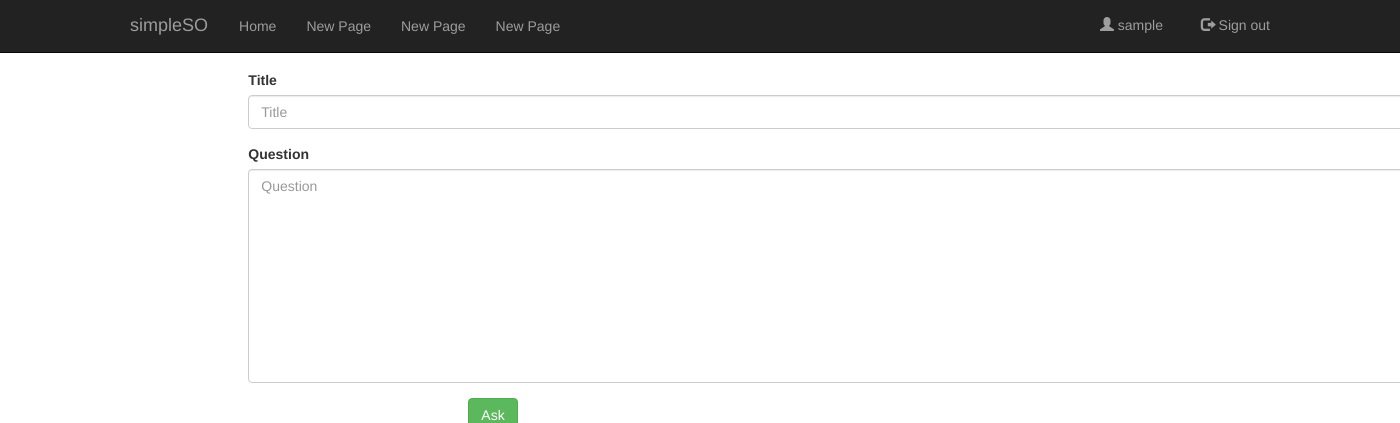
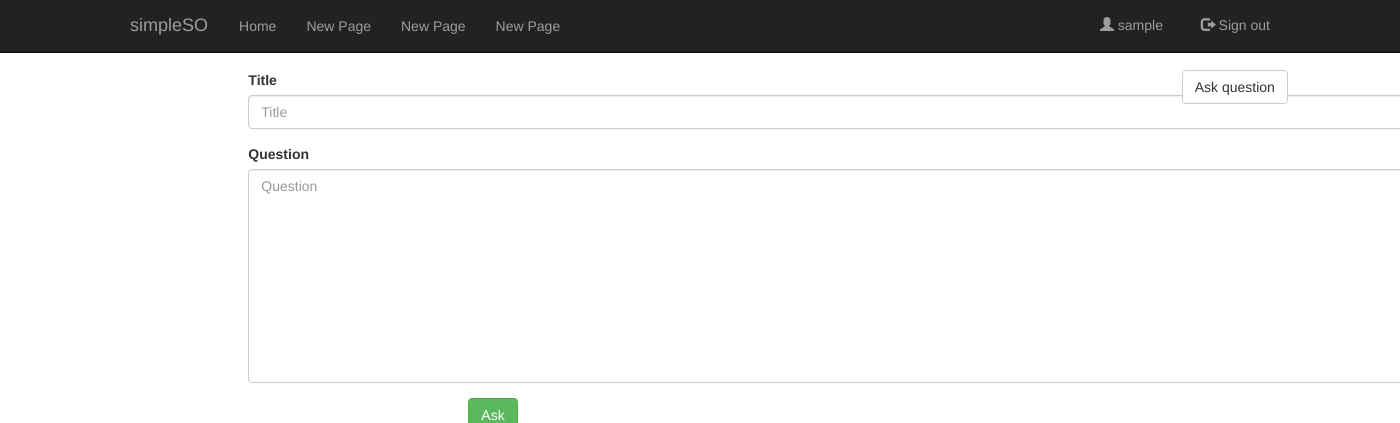
Before and after one commit to Kuzenkov/SimpleAnalogueStackOverflow, a Django app: page /new-question/ in a window 1400 px wide; the page is wider, and only the part inside the window is pictured. Shown: the top 423 px of that part. Run offline with Django 3.2, Linux system fonts and the light colour scheme; the visitor is signed in with stand-in values (Sample User, id 1); some libraries are stand-ins or nearby versions.

Commit message:
Added 'ask question' button, commented out footer

```diff
--- a/templates/base.html
+++ b/templates/base.html
@@ -67,9 +67,10 @@
     </div>
 
     <div class="col-xs-2 col-sm-2 col-md-2">
+    <a class="btn btn-default" href="{% url 'new-question' %}" > Ask question </a>
     </div>
 </div>
-
+<!--
 <footer class="navbar navbar-default navbar-fixed-bottom">
         <div class="container" >
         <div class="navbar-inner navbar-content-center">
@@ -78,7 +79,7 @@
         </div>
         </div>
 </footer>
-
+-->
 <script src="https://ajax.googleapis.com/ajax/libs/jquery/1.11.2/jquery.min.js"></script>
 <script src="{% static 'js/bootstrap.min.js' %}"></script>
 
```
